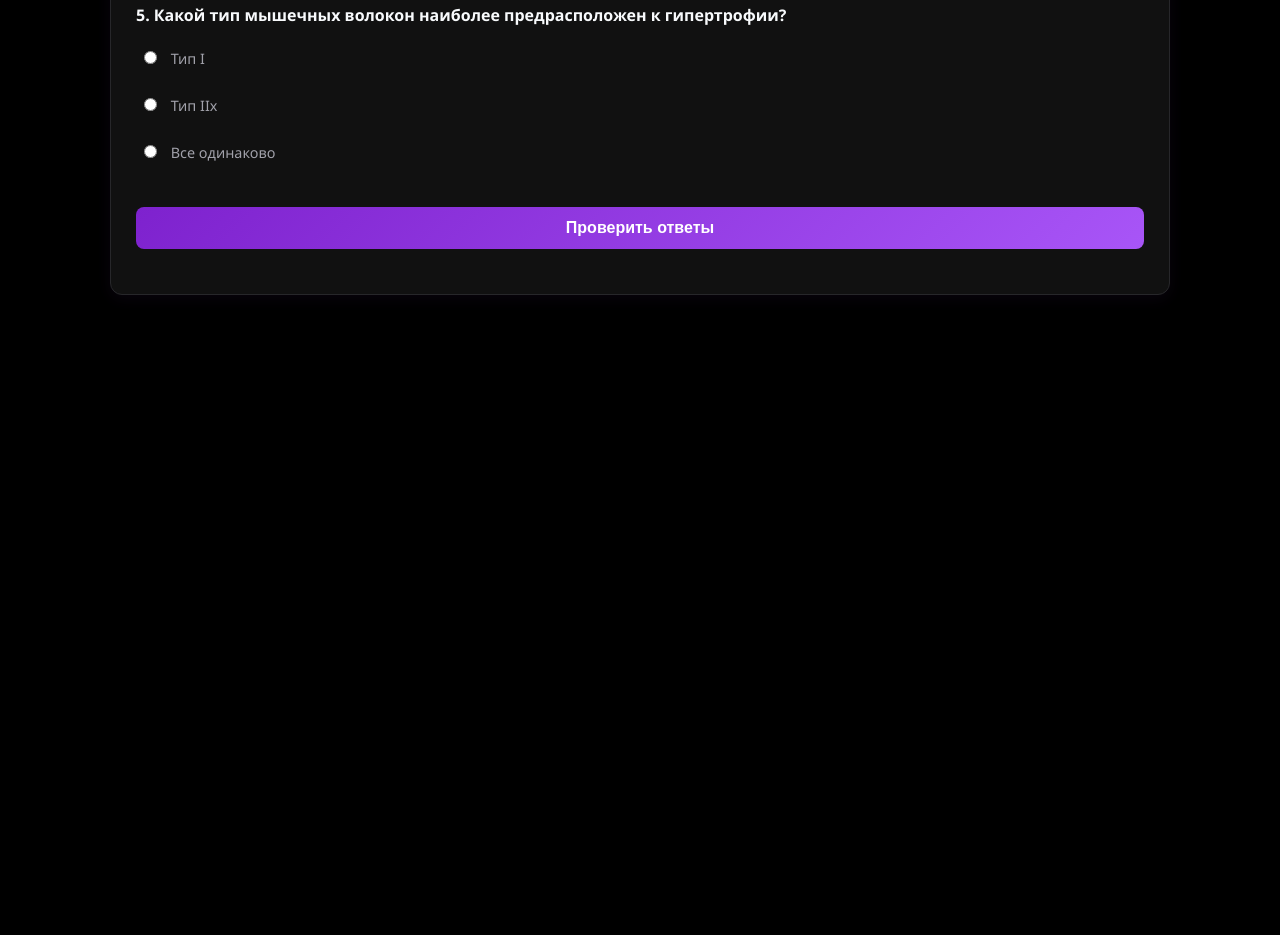
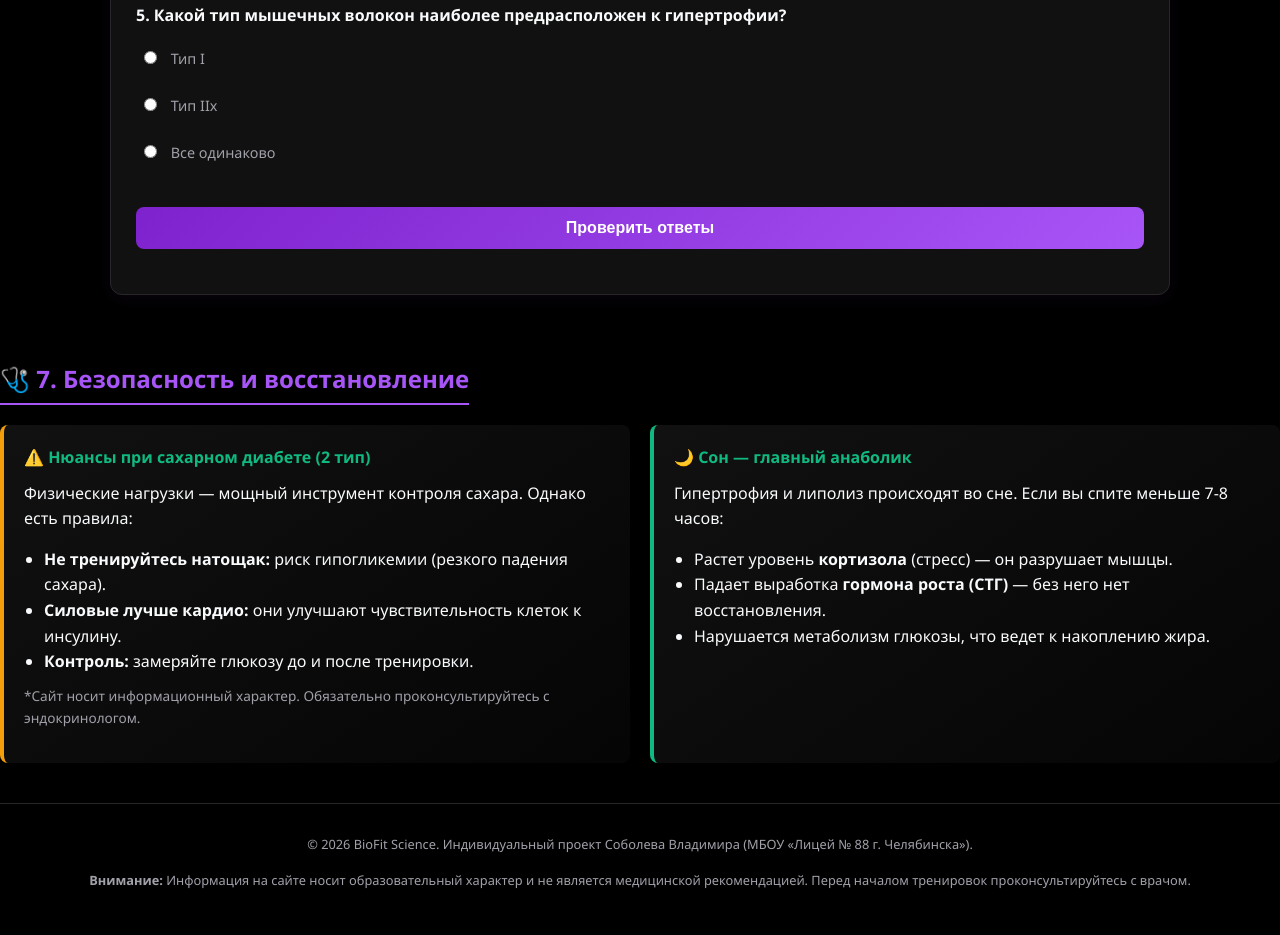
Before and after one commit to mentarzan24-sudo/biofit, a plain HTML site: page index.html in a window 1280 px wide. Shown: the part 4318-5253 px from the top of the page. Before the commit the page ends 4678 px from the top, so only its background shows below. Drawn offline with Linux system fonts and the light colour scheme.

Commit message:
Update index.html

```diff
--- a/index.html
+++ b/index.html
@@ -453,7 +453,35 @@
     </section>
 
 </div>
+<!-- НОВАЯ СЕКЦИЯ: БЕЗОПАСНОСТЬ И ВОССТАНОВЛЕНИЕ -->
+<section id="safety">
+    <h2>🩺 7. Безопасность и восстановление</h2>
 
+    <div class="atlas-grid">
+        <!-- Карточка про диабет -->
+        <div class="atlas-card" style="border-left-color: #f59e0b;">
+            <h4>⚠️ Нюансы при сахарном диабете (2 тип)</h4>
+            <p>Физические нагрузки — мощный инструмент контроля сахара. Однако есть правила:</p>
+            <ul style="margin-left: 20px; margin-bottom: 10px;">
+                <li><strong>Не тренируйтесь натощак:</strong> риск гипогликемии (резкого падения сахара).</li>
+                <li><strong>Силовые лучше кардио:</strong> они улучшают чувствительность клеток к инсулину.</li>
+                <li><strong>Контроль:</strong> замеряйте глюкозу до и после тренировки.</li>
+            </ul>
+            <p style="font-size: 0.85rem; color: var(--text-muted);">*Сайт носит информационный характер. Обязательно проконсультируйтесь с эндокринологом.</p>
+        </div>
+
+        <!-- Карточка про сон -->
+        <div class="atlas-card" style="border-left-color: var(--neon-green);">
+            <h4>🌙 Сон — главный анаболик</h4>
+            <p>Гипертрофия и липолиз происходят во сне. Если вы спите меньше 7-8 часов:</p>
+            <ul style="margin-left: 20px;">
+                <li>Растет уровень <strong>кортизола</strong> (стресс) — он разрушает мышцы.</li>
+                <li>Падает выработка <strong>гормона роста (СТГ)</strong> — без него нет восстановления.</li>
+                <li>Нарушается метаболизм глюкозы, что ведет к накоплению жира.</li>
+            </ul>
+        </div>
+    </div>
+</section>
 <script>
     function getVal(id, defaultVal) {
         var el = document.getElementById(id);
@@ -679,5 +707,9 @@
         document.getElementById('js-status').innerText = '✅ JavaScript активен — все кнопки работают.';
     };
 </script>
+<footer style="text-align: center; padding: 30px 20px; font-size: 0.8rem; color: var(--text-muted); border-top: 1px solid var(--border-color); margin-top: 40px;">
+    <p>© 2026 BioFit Science. Индивидуальный проект Соболева Владимира (МБОУ «Лицей № 88 г. Челябинска»).</p>
+    <p><strong>Внимание:</strong> Информация на сайте носит образовательный характер и не является медицинской рекомендацией. Перед началом тренировок проконсультируйтесь с врачом.</p>
+</footer>
 </body>
 </html>
```
